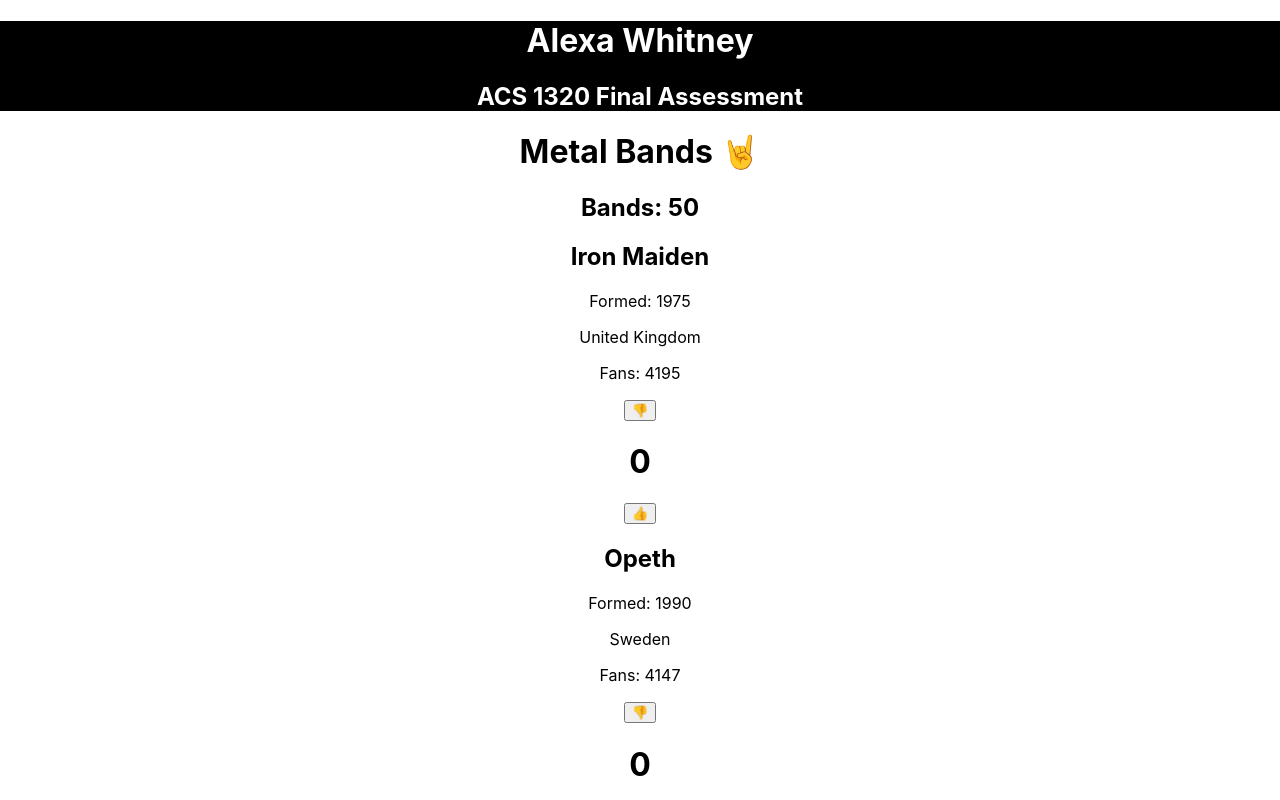
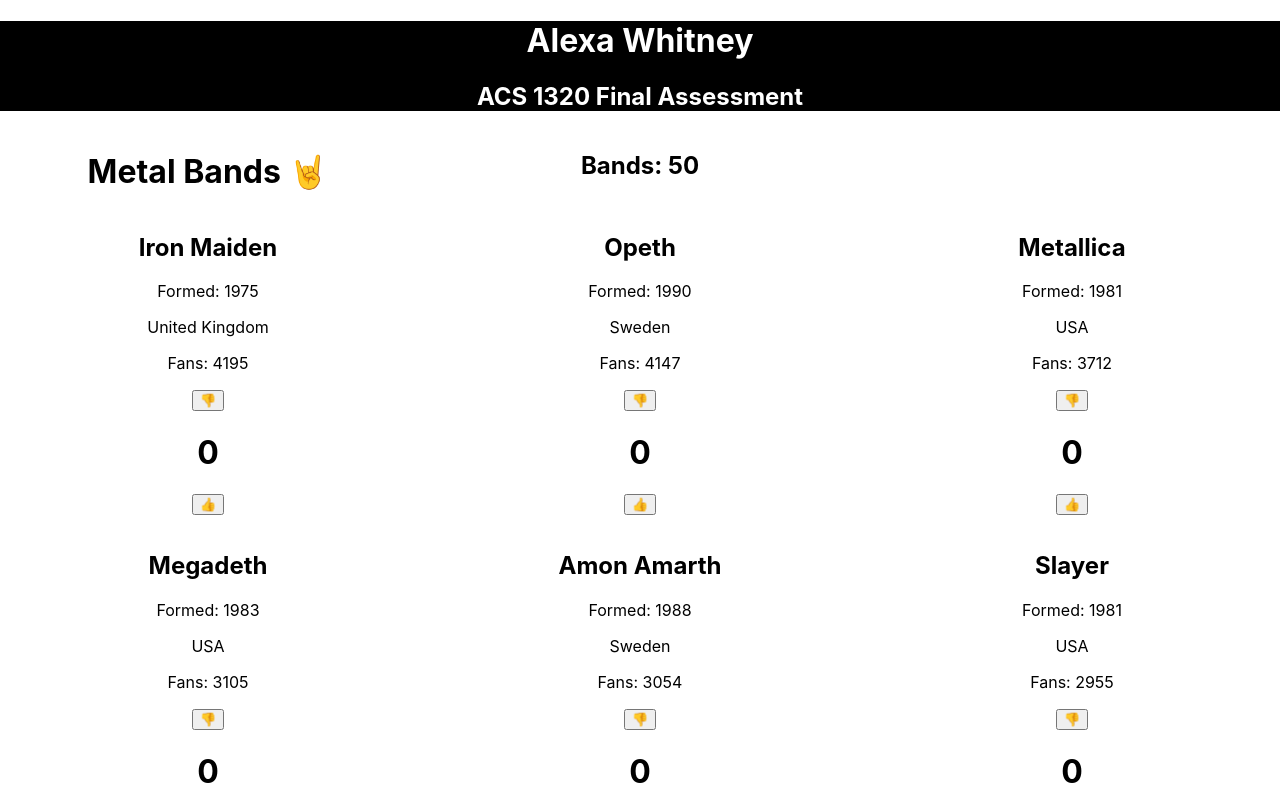
Before and after one commit to alexa-whitney/ACS1320-Bands-Final-Assessment, a React (Create React App) app: page / in a window 1280 px wide. Shown: the top 800 px of the page. Built offline with nearby package versions, Linux system fonts and the light colour scheme.

Commit message:
completed 9 - display bands in grid

```diff
--- a/src/components/App.js
+++ b/src/components/App.js
@@ -1,18 +1,15 @@
 import React from 'react';
 import './App.css';
-import data from '../metal.json';
 import Heading from './Heading/Heading'
 import MetalMeta from './Metal/MetalMeta';
-import Band from './Band/Band';
+import BandList from './BandList/BandList';
 
 function App() {
   return (
     <div className="App">
       <Heading />
       <MetalMeta />
-      {data.map((band) => (
-        <Band key={band.name} band={band} />
-      ))}
+      <BandList />
     </div>
   );
 }
--- a/src/components/BandList/BandList.css
+++ b/src/components/BandList/BandList.css
@@ -0,0 +1,5 @@
+.bands {
+    display: grid;
+    grid-template-columns: repeat(3, 1fr);
+    grid-gap: 1rem;
+  }
--- /dev/null
+++ b/src/components/BandList/BandList.js
@@ -0,0 +1,16 @@
+import React from 'react';
+import data from '../../metal.json';
+import Band from '../Band/Band';
+import './BandList.css';
+
+function Bands() {
+    return (
+        <div className='bands'>
+            {data.map((band) => (
+                <Band key={band.name} band={band} />
+            ))}
+        </div>
+    );
+}
+
+export default Bands;
```
